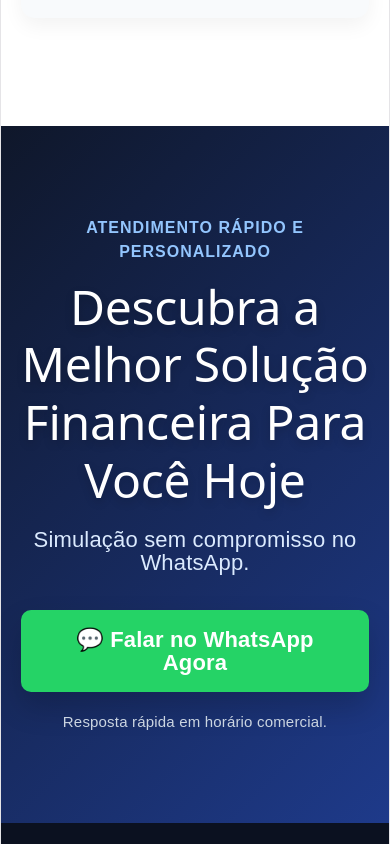
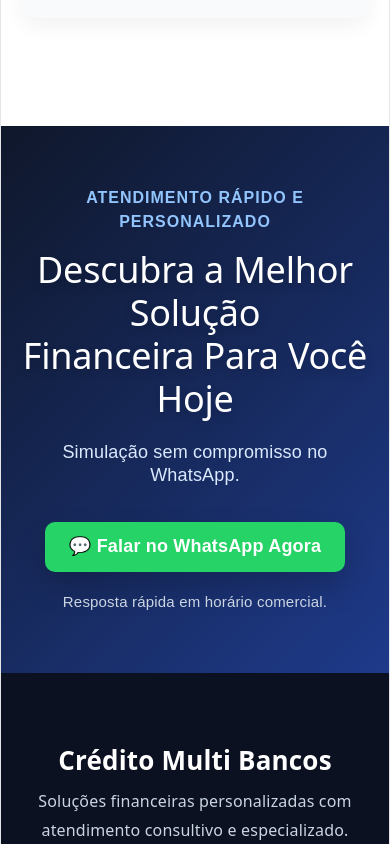
Before and after one commit to claudiofernand8647/meu-site, a React (Vite) app: page / in a window 390 px wide. Shown: the part 6760-7604 px from the top of the page. Built offline with nearby package versions, Linux system fonts and the light colour scheme.

Commit message:
Melhorias responsivas mobile

```diff
--- a/src/App.jsx
+++ b/src/App.jsx
@@ -523,7 +523,7 @@
 <section style={{
   background: "linear-gradient(135deg,#0f172a,#1e3a8a)",
   color: "white",
-  padding: "90px 20px",
+  padding: window.innerWidth < 768 ? "60px 20px" : "90px 20px",
   textAlign: "center"
 }}>
   <div style={{
@@ -541,7 +541,7 @@
     </p>
 
     <h2 style={{
-      fontSize: "48px",
+      fontSize: window.innerWidth < 768 ? "36px" : "48px",
       color:"white",
 
 textShadow:"0 4px 10px rgba(0,0,0,0.18)",
@@ -554,7 +554,7 @@
     </h2>
 
     <p style={{
-      fontSize: "22px",
+      fontSize: window.innerWidth < 768 ? "18px" : "22px",
       color: "#dbeafe",
       marginBottom: "35px"
     }}>
@@ -567,11 +567,12 @@
       style={{
         background: "#25D366",
         color: "white",
-        padding: "18px 34px",
+        padding: window.innerWidth < 768 ? "14px 24px" : "18px 34px",
         borderRadius: "10px",
         textDecoration: "none",
         fontWeight: "bold",
-        fontSize: "22px",
+        fontSize: window.innerWidth < 768 ? "18px" : "22px",
+        lineHeight: "1.2",
         display: "inline-block",
         boxShadow: "0 15px 30px rgba(0,0,0,0.18)"
       }}
```
